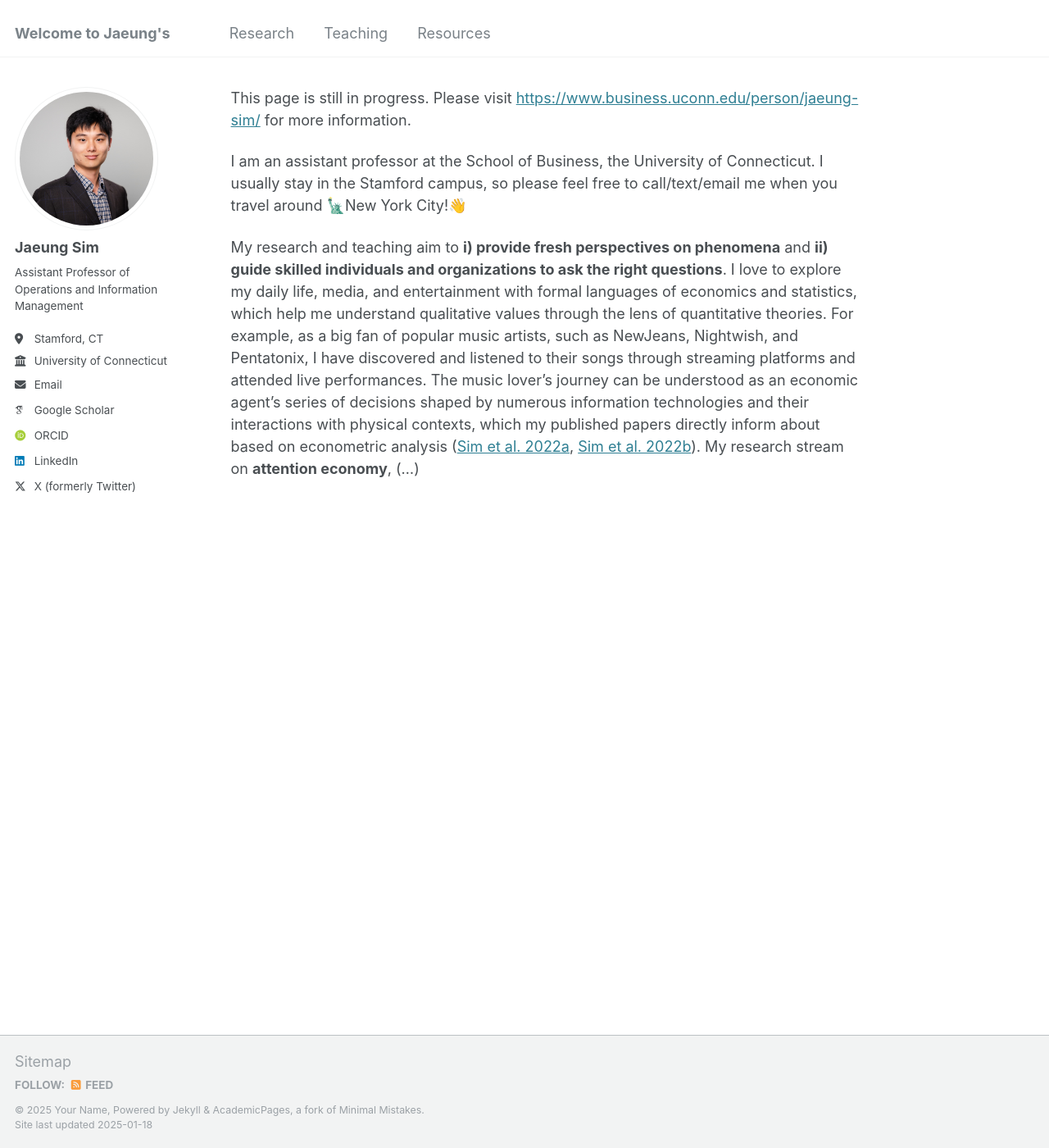
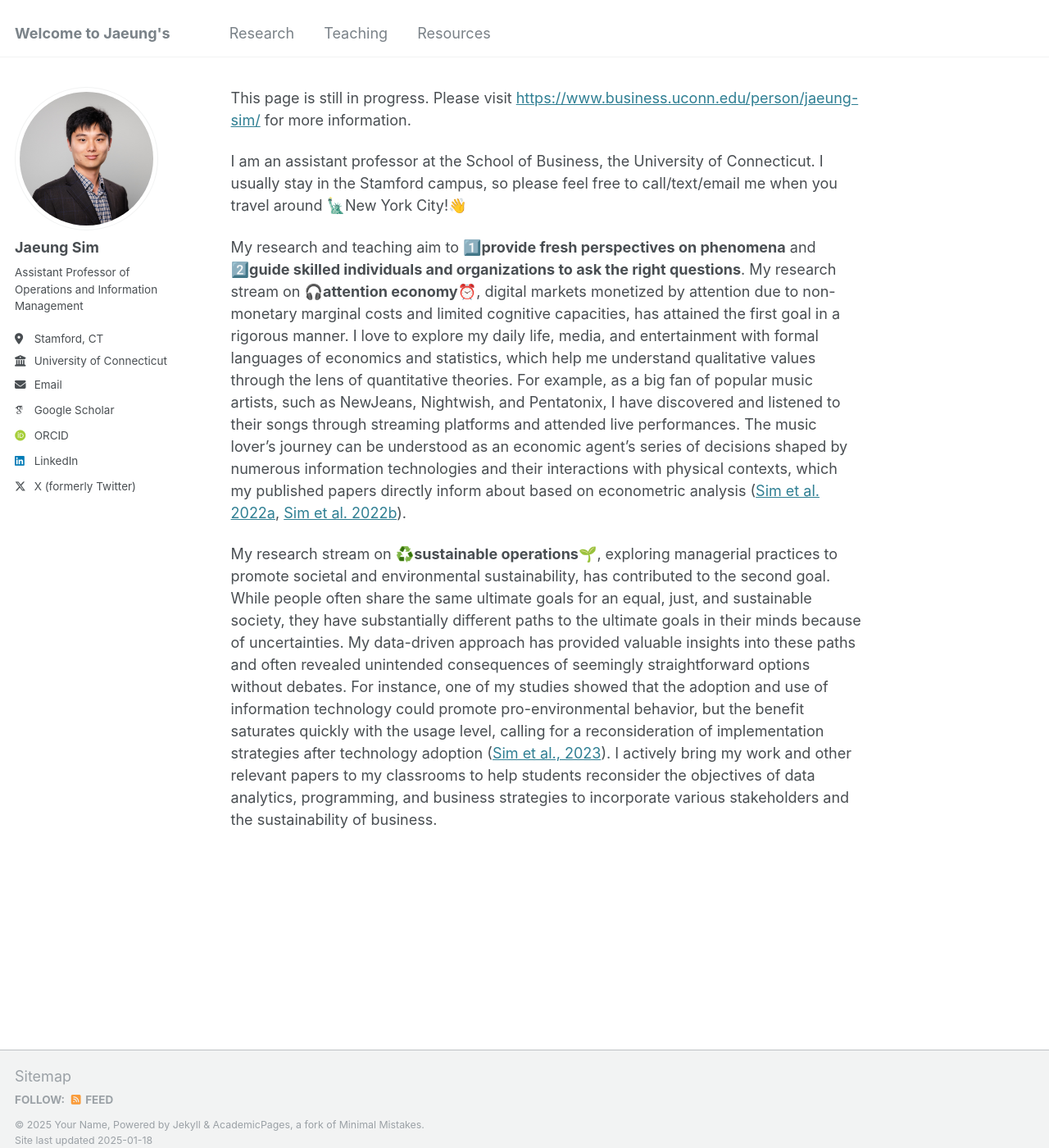
Before and after one commit to jaeungs/jaeungs.github.io, a Jekyll site: the page built from _pages/about.md, in a window 1280 px wide and 1400 px high. Shown: the whole window at 82% size. Built offline with Jekyll 4.4.1, drawn with Linux system fonts in a browser that asks for light colours; emoji names are drawn with the system emoji font; some web fonts are replaced.

Commit message:
Update about.md

```diff
--- a/_pages/about.md
+++ b/_pages/about.md
@@ -11,4 +11,6 @@ This page is still in progress. Please visit <https://www.business.uconn.edu/per
 
 I am an assistant professor at the School of Business, the University of Connecticut. I usually stay in the Stamford campus, so please feel free to call/text/email me when you travel around :statue_of_liberty:New York City!:wave:
 
-My research and teaching aim to **i) provide fresh perspectives on phenomena** and **ii) guide skilled individuals and organizations to ask the right questions**. I love to explore my daily life, media, and entertainment with formal languages of economics and statistics, which help me understand qualitative values through the lens of quantitative theories. For example, as a big fan of popular music artists, such as NewJeans, Nightwish, and Pentatonix, I have discovered and listened to their songs through streaming platforms and attended live performances. The music lover's journey can be understood as an economic agent's series of decisions shaped by numerous information technologies and their interactions with physical contexts, which my published papers directly inform about based on econometric analysis ([Sim et al. 2022a](https://doi.org/10.1287/mksc.2021.1321), [Sim et al. 2022b](https://doi.org/10.1016/j.jebo.2021.12.030)). My research stream on **attention economy**, (...)
+My research and teaching aim to :one:**provide fresh perspectives on phenomena** and :two:**guide skilled individuals and organizations to ask the right questions**. My research stream on :headphones:**attention economy**:alarm_clock:, digital markets monetized by attention due to non-monetary marginal costs and limited cognitive capacities, has attained the first goal in a rigorous manner. I love to explore my daily life, media, and entertainment with formal languages of economics and statistics, which help me understand qualitative values through the lens of quantitative theories. For example, as a big fan of popular music artists, such as NewJeans, Nightwish, and Pentatonix, I have discovered and listened to their songs through streaming platforms and attended live performances. The music lover's journey can be understood as an economic agent's series of decisions shaped by numerous information technologies and their interactions with physical contexts, which my published papers directly inform about based on econometric analysis ([Sim et al. 2022a](https://doi.org/10.1287/mksc.2021.1321), [Sim et al. 2022b](https://doi.org/10.1016/j.jebo.2021.12.030)).
+
+My research stream on :recycle:**sustainable operations**:seedling:, exploring managerial practices to promote societal and environmental sustainability, has contributed to the second goal. While people often share the same ultimate goals for an equal, just, and sustainable society, they have substantially different paths to the ultimate goals in their minds because of uncertainties. My data-driven approach has provided valuable insights into these paths and often revealed unintended consequences of seemingly straightforward options without debates. For instance, one of my studies showed that the adoption and use of information technology could promote pro-environmental behavior, but the benefit saturates quickly with the usage level, calling for a reconsideration of implementation strategies after technology adoption ([Sim et al., 2023](https://doi.org/10.17705/1jais.00786)). I actively bring my work and other relevant papers to my classrooms to help students reconsider the objectives of data analytics, programming, and business strategies to incorporate various stakeholders and the sustainability of business.
```
